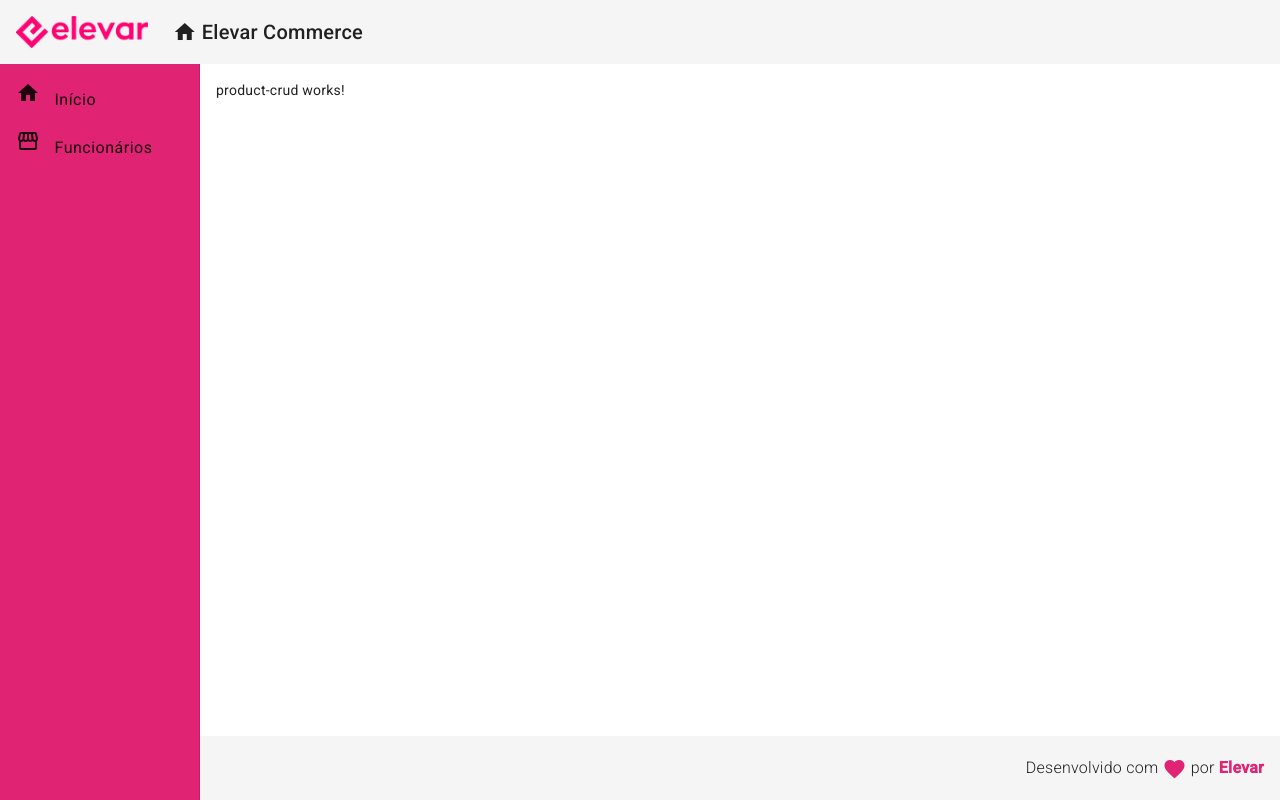
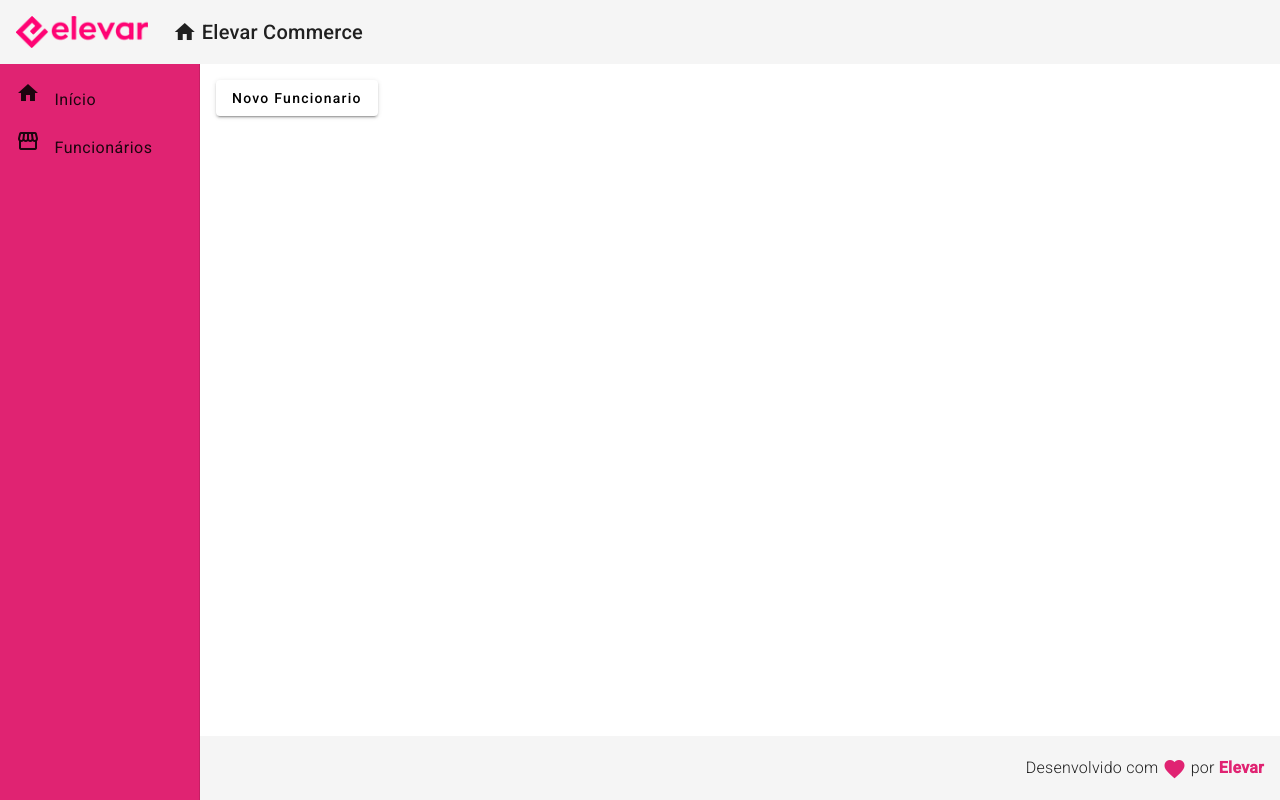
Before and after one commit to Samuelhyrum/Hello-Wolrd, an Angular app in the folder front-end/angular/frontend/: page /products in a window 1280 px wide. Built offline with nearby package versions, Linux system fonts and the light colour scheme.

Commit message:
Navegar para tela de criar funcionario

```diff
--- a/front-end/angular/frontend/src/app/app.module.ts
+++ b/front-end/angular/frontend/src/app/app.module.ts
@@ -12,6 +12,7 @@
 
 import { MatSidenavModule } from '@angular/material/sidenav';
 import { MatCardModule} from '@angular/material/card';
+import { MatButtonModule} from '@angular/material/button';
 import { MatListModule } from '@angular/material/list';
 import { HomeComponent } from './views/home/home.component';
 import { ProductCrudComponent } from './views/product-crud/product-crud.component';
@@ -35,7 +36,8 @@
     MatToolbarModule,
     MatListModule,
     MatSidenavModule,
-    MatCardModule
+    MatCardModule,
+    MatButtonModule
   ],
   providers: [],
   bootstrap: [AppComponent]
--- a/front-end/angular/frontend/src/app/views/product-crud/product-crud.component.html
+++ b/front-end/angular/frontend/src/app/views/product-crud/product-crud.component.html
@@ -1 +1,4 @@
-<p>product-crud works!</p>
+
+<button mat-raised-button (click)="navigateToFuncCreate()">
+    Novo Funcionario
+</button>
--- a/front-end/angular/frontend/src/app/views/product-crud/product-crud.component.ts
+++ b/front-end/angular/frontend/src/app/views/product-crud/product-crud.component.ts
@@ -1,10 +1,19 @@
-import { Component } from '@angular/core';
+import { Component, OnInit } from '@angular/core';
+import { Router } from '@angular/router';
 
 @Component({
   selector: 'app-product-crud',
   templateUrl: './product-crud.component.html',
   styleUrls: ['./product-crud.component.css']
 })
-export class ProductCrudComponent {
+export class ProductCrudComponent implements OnInit {
+
+  constructor(private router: Router) {}
+
+  ngOnInit(): void {}
+
+  navigateToFuncCreate(): void {
+    this.router.navigate(['/products/create'])
+  }
 
 }
```
